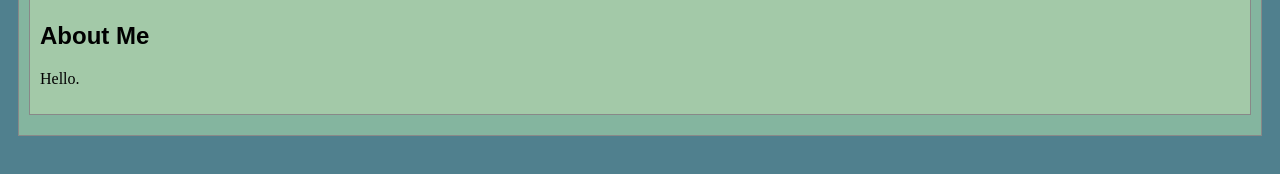
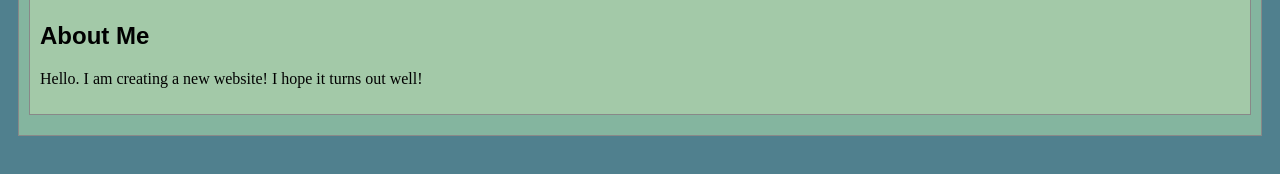
Before and after one commit to ashleyh124/art101, a plain HTML site: page index.html in a window 1280 px wide. Shown: the part 444-618 px from the top of the page. Drawn offline with Linux system fonts and the light colour scheme.

Commit message:
Update index.html

```diff
--- a/index.html
+++ b/index.html
@@ -26,7 +26,7 @@
 					<!-- Note that all filenames use lowercase and no spaces -->
 					<img class="cat-photo" src="./img/cute-grey-kitten.jpg">
 					<h2>About Me</h2>
-					<p>Hello.</p>
+					<p>Hello. I am creating a new website! I hope it turns out well!</p>
 			</div>
 
 		</section>
```
